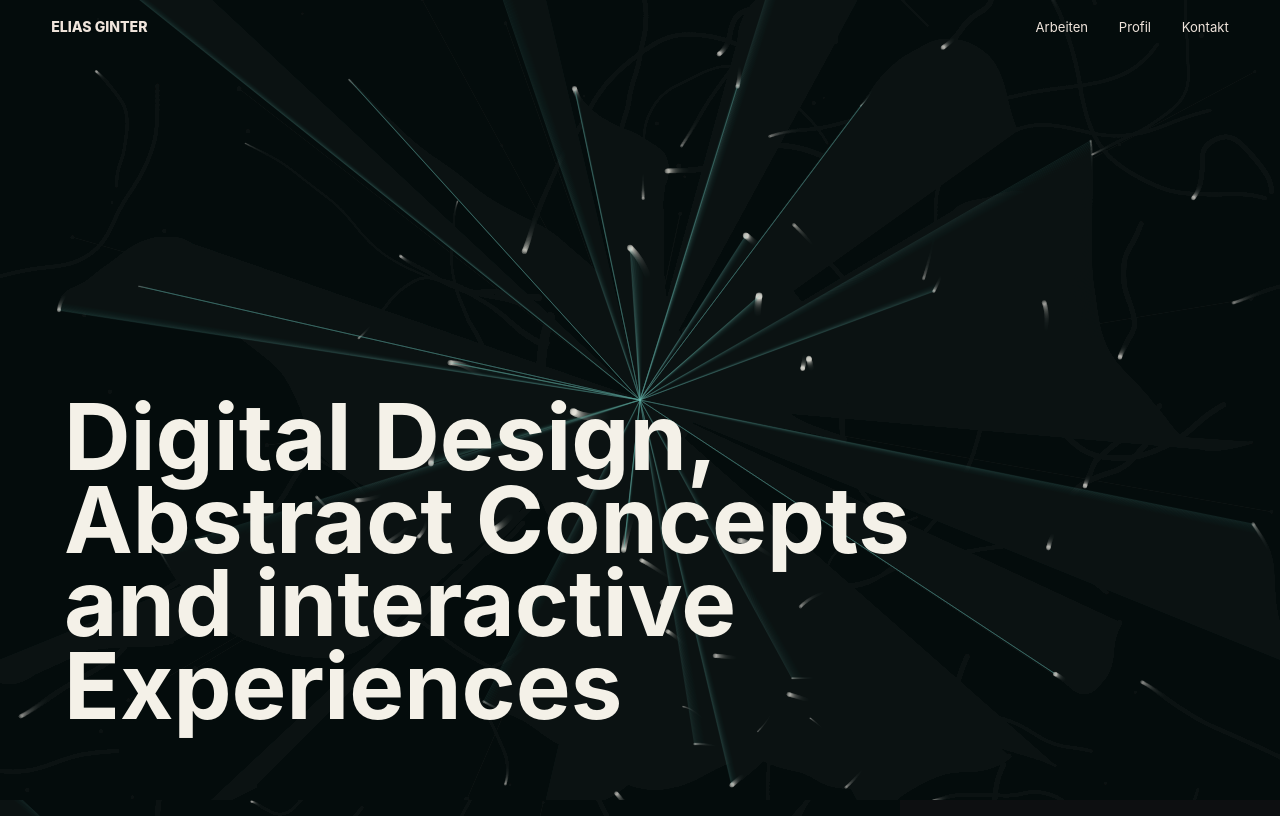
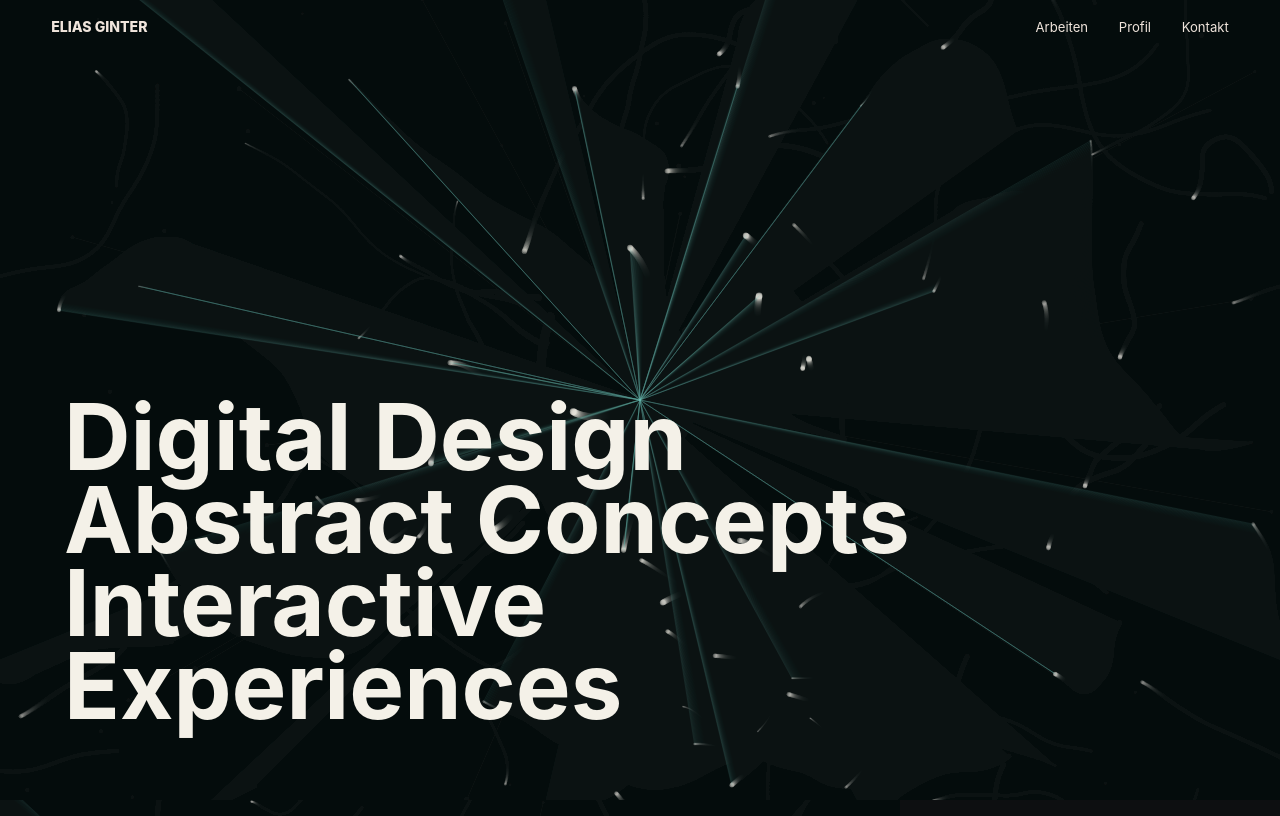
Before and after one commit to eligi9/eliasginter.de, a Vue app: page / in a window 1280 px wide. Shown: the top 816 px of the page. Built offline with nearby package versions, Linux system fonts and the light colour scheme.

Commit message:
Stack landing page headline

```diff
--- a/src/App.vue
+++ b/src/App.vue
@@ -46,7 +46,11 @@ const projects = [
         <P5Canvas variant="hero" />
       </div>
       <div class="hero-copy">
-        <h1 id="hero-title">Digital Design, Abstract Concepts and interactive Experiences</h1>
+        <h1 id="hero-title">
+          <span>Digital Design</span>
+          <span>Abstract Concepts</span>
+          <span>Interactive Experiences</span>
+        </h1>
       </div>
     </section>
 
--- a/src/styles/main.css
+++ b/src/styles/main.css
@@ -98,6 +98,10 @@ a {
   font-size: clamp(2.45rem, 7.2vw, 6.9rem);
   line-height: 0.9;
   letter-spacing: 0;
+}
+
+.hero-copy h1 span {
+  display: block;
 }
 
 .project-stack {
```
